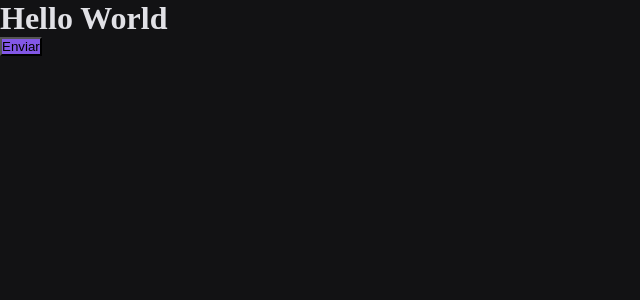
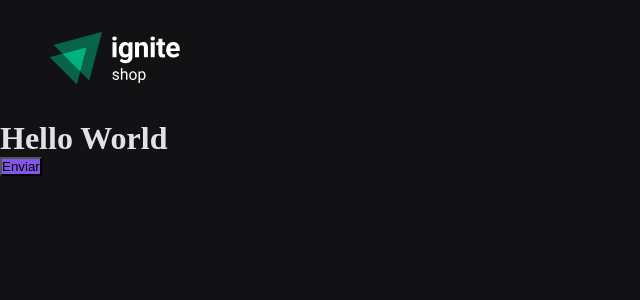
Before and after one commit to diegowalhernandes/shop, a Next.js app: page / in a window 1280 px wide. Shown: the top 300 px of the page, without its empty margins (0-640 px from the left). Built offline with nearby package versions, Linux system fonts and the light colour scheme.

Commit message:
✨ feat:complete image and styled home

```diff
--- a/src/pages/_app.tsx
+++ b/src/pages/_app.tsx
@@ -1,10 +1,22 @@
 import { globalStyles } from '../styles/global'
 import type { AppProps } from 'next/app'
+import Image from 'next/image'
+import logoImage from '../../public/assets/logo.svg'
+import { Container, Header } from '../styles/pages/app'
+
 
 globalStyles()
 
 export default function App({ Component, pageProps }: AppProps) {
 
-  return <Component {...pageProps} />
+  return (
+    <Container>
+        <Header>
+            <Image src={logoImage} alt="logo"/>
+        </Header>
+
+        <Component {...pageProps} />
+    </Container>
+    )
 
 }
--- /dev/null
+++ b/src/styles/pages/app.ts
@@ -0,0 +1,19 @@
+import { styled } from "..";
+
+export const Container = styled('div', {
+	display: 'flex',
+    flexDirection: 'column',
+    // justifyContent: 'center',
+    alignItems: 'flex-start',
+    minHeight: '100vh',
+
+
+})
+
+export const Header = styled('header', {
+
+    padding: '2rem 0',
+    width: '100%',
+    maxWidth: 1180,
+    margin: '0 auto',
+})
```
Also changed, not shown: public/assets/logo.svg (added).
